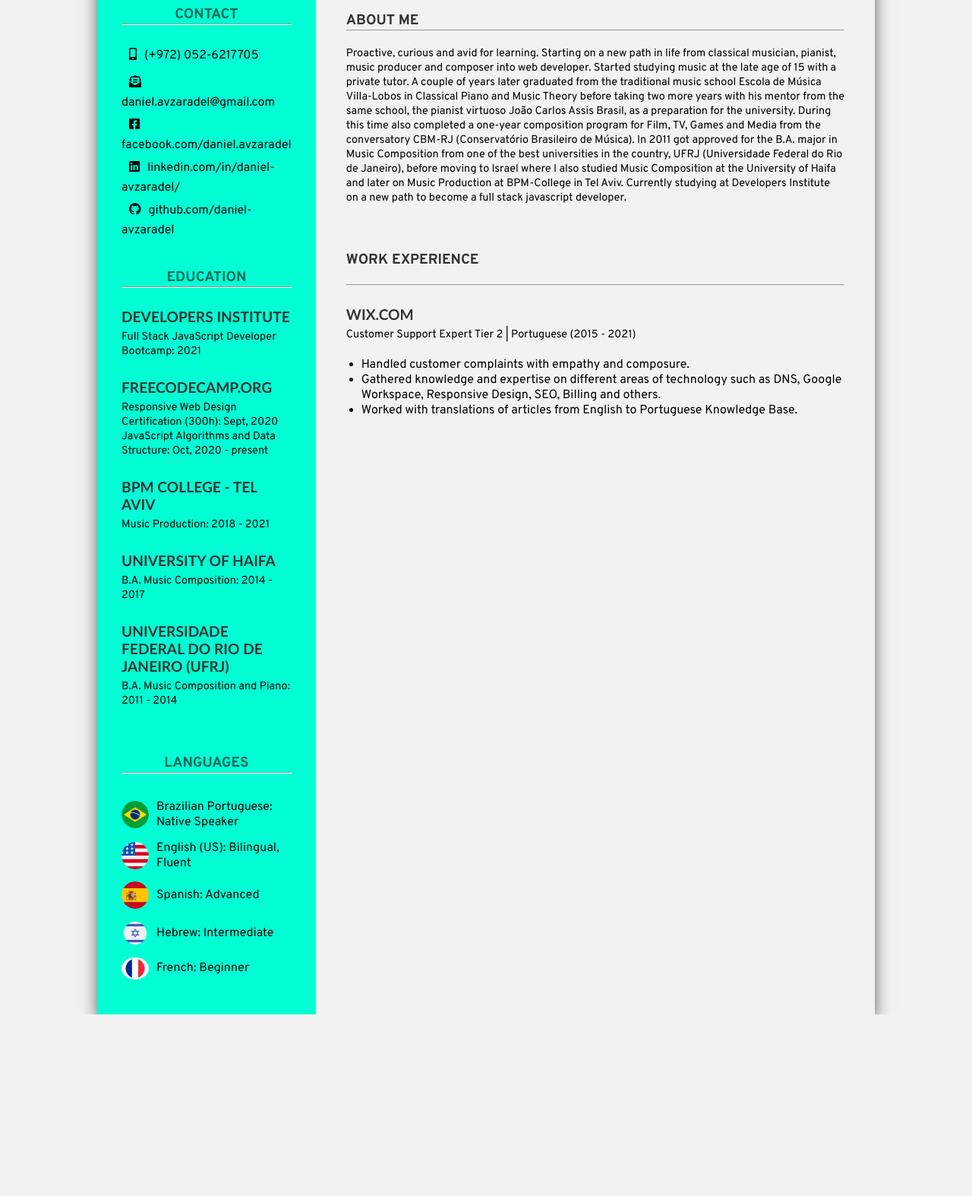
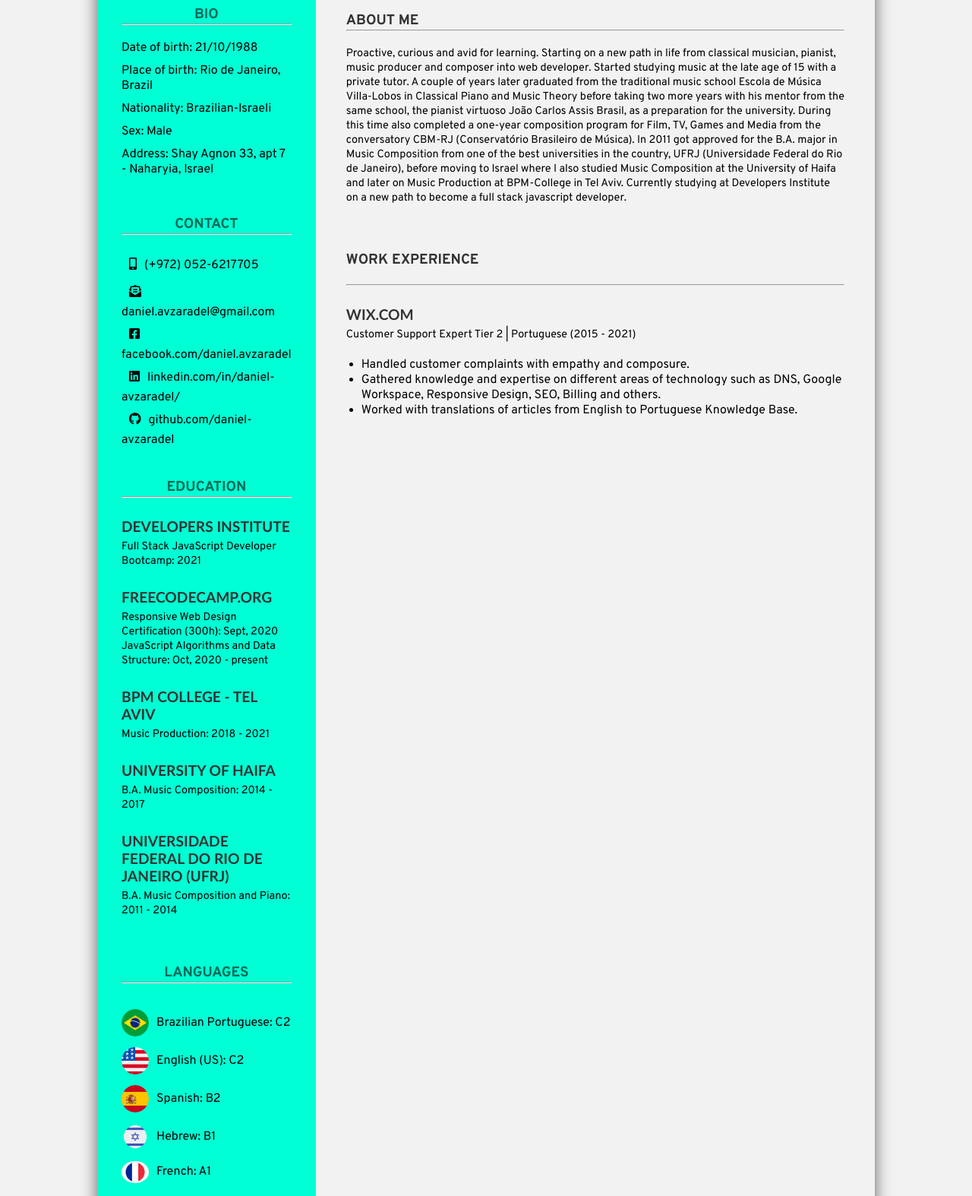
Before and after one commit to daniel-avzaradel/my-curriculum-vitae, a plain HTML site: page index.html in a window 1280 px wide. Shown: the part 240-1814 px from the top of the page at 76% size. Before the commit the page ends 1575 px from the top, so only its background shows below. Drawn offline with Linux system fonts and the light colour scheme.

Commit message:
added bio part

```diff
--- a/index.html
+++ b/index.html
@@ -38,6 +38,18 @@
 
         <main>
             <aside id="left">
+                <h3>Bio</h3>
+                <hr>
+                <br>
+                <ul id="bio">
+                    <li>Date of birth: 21/10/1988</li>
+                    <li>Place of birth: Rio de Janeiro, Brazil</li>
+                    <li>Nationality: Brazilian-Israeli</li>
+                    <li>Sex: Male</li>
+                    <li>Address: Shay Agnon 33, apt 7 - Naharyia, Israel</li>
+                    <br>
+                </ul>
+                <br>
                 <h3>Contact</h3>
                 <hr>
                 <br>
@@ -84,35 +96,35 @@
                     <li>
                         <div class="container">
                         <img src="./brazil-flag.png" alt="Brazilian flag">
-                        Brazilian Portuguese: Native Speaker
+                        Brazilian Portuguese: C2
                         </div>
                     </li>
 
                     <li>
                         <div class="container">
                         <img src="./us-flag.png" alt="flag of the United States">
-                        English (US): Bilingual, Fluent
+                        English (US): C2
                         </div>
                     </li>
 
                     <li>
                         <div class="container">
                         <img src="./spain-flag.png" alt="Spanish flag">
-                        Spanish: Advanced
+                        Spanish: B2
                         </div>
                     </li>
 
                     <li>
                         <div class="container">
                         <img src="./israel-flag.png" alt="Israeli flag">
-                        Hebrew: Intermediate
+                        Hebrew: B1
                         </div>
                     </li>
 
                     <li>
                         <div class="container">
                         <img src="./france-flag.png" alt="France flag">
-                        French: Beginner
+                        French: A1
                         </div>
                     </li>
 
--- a/main.css
+++ b/main.css
@@ -84,9 +84,13 @@ main {
     padding: 2rem;
 }
 
-#education, #contact, #languages {
+#education, #contact, #languages, #bio {
     text-decoration: none;
     list-style: none;
+}
+
+#bio li {
+    margin-bottom: 10px;
 }
 
 main aside ul li i {
@@ -154,6 +158,7 @@ h3 {
 @media screen and (min-width: 1440px) {
     .page {
         width: 80%;
+        max-width: 1260px;
     }
 }
 
@@ -242,7 +247,7 @@ h3 {
     }
 }
 
-@media screen and (min-width: 320px) and (max-width: 424px) {
+@media screen and (min-width: 220px) and (max-width: 424px) {
     .page {
         width: 100%;
     }
@@ -252,6 +257,10 @@ h3 {
     }
     header ul {
         flex-wrap: wrap;
+        width: 80%;
+    }
+    header ul li {
+        margin-bottom: 10px;
     }
     h1 {
         font-size: 1.6rem;
```
